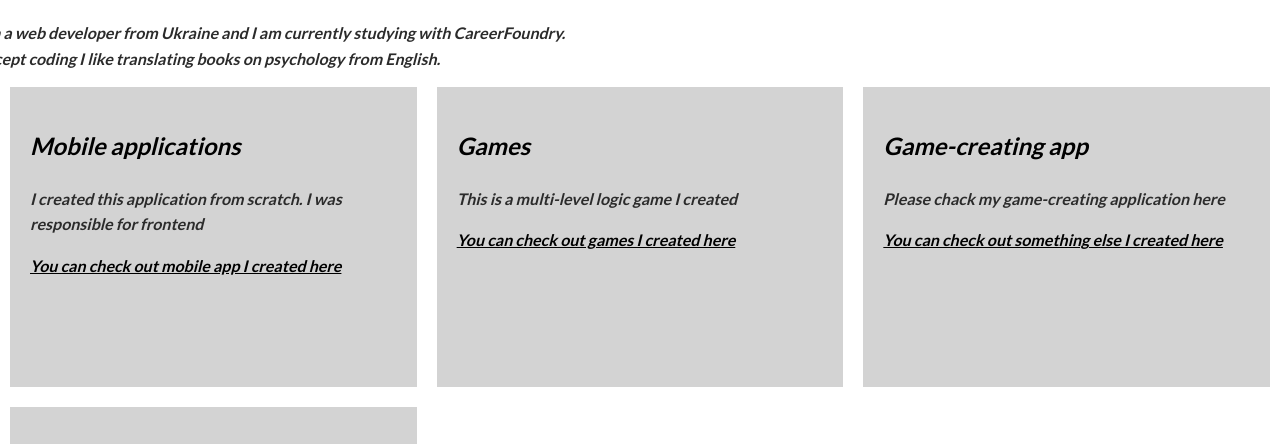
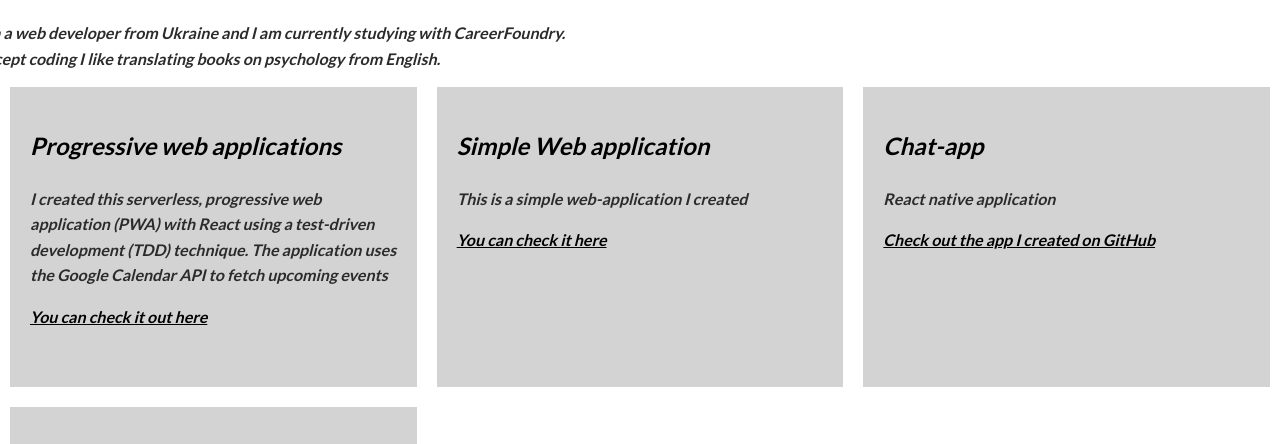
Before and after one commit to rarepearlgirl/portfolio-website, a plain HTML site: page work.html in a window 1280 px wide. Shown: the part 235-679 px from the top of the page. Drawn offline with nearby package versions, Linux system fonts and the light colour scheme.

Commit message:
portfolio

```diff
--- a/work.html
+++ b/work.html
@@ -41,24 +41,25 @@
     <div class="grid">
       <!--Grid items below-->
       <div class="grid__item">
-        <h2>Mobile applications</h2>
-        <p>I created this application from scratch. I was responsible for frontend<br></p>
-        <a href="#"> You can check out mobile app I created here </a>
+        <h2>Progressive web applications</h2>
+        <p>I created this serverless, progressive web application (PWA) with React using a test-driven development (TDD) technique.
+          The application uses the Google Calendar API to fetch upcoming events<br></p>
+        <a href="https://rarepearlgirl.github.io/meet/" target="_blank"> You can check it out here </a>
       </div>
       <div class="grid__item">
-        <h2>Games</h2>
-        <p>This is a multi-level logic game I created<br></p>
-        <a href="#">You can check out games I created here</a>
+        <h2>Simple Web application</h2>
+        <p>This is a simple web-application I created<br></p>
+        <a href="https://rarepearlgirl.github.io/pokedex-1/" target="_blank">You can check it here</a>
       </div>
       <div class="grid__item">
-        <h2>Game-creating app</h2>
-        <p>Please chack my game-creating application here<br></p>
-        <a href="#">You can check out something else I created here</a>
+        <h2>Chat-app</h2>
+        <p>React native application<br></p>
+        <a href="https://github.com/rarepearlgirl/chat-app" target="_blank">Check out the app I created on GitHub</a>
       </div>
       <div class="grid__item">
         <h2>Books</h2>
-        <p>I like translating books on psychology from English.<br></p>
-        <a href="#">You can check out books I translated here</a>
+        <p>My hobby and profession is translating books on psychology from English.<br></p>
+        <a href="https://www.labirint.ru/authors/242558/" target="_blank">You can check out books I translated here</a>
       </div>
     </div>
     <svg xmlns="http://www.w3.org/2000/svg" xmlns:xlink="http://www.w3.org/1999/xlink" version="1.1" id="Layer_1"
```
